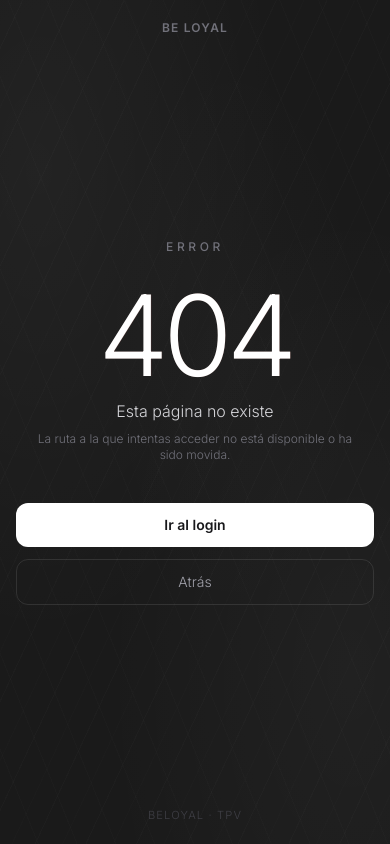
After one commit to AValeraP/BeLoyal, a PHP site: page /Vista/Error404.php in a window 390 px wide. The commit adds this page. Run offline with PHP 8.4, Linux system fonts and the light colour scheme; some libraries are stand-ins or nearby versions.

Commit message:
feat(404Error): añadido error 404 y responsividad

```diff
--- /dev/null
+++ b/Vista/Error404.php
@@ -0,0 +1,73 @@
+<!DOCTYPE html>
+<html lang="es">
+<head>
+    <meta charset="UTF-8">
+    <meta name="viewport" content="width=device-width, initial-scale=1.0">
+    <title>404 – Be Loyal</title>
+    <script src="https://cdn.tailwindcss.com"></script>
+    <script>
+    tailwind.config = {
+        theme: { extend: { fontFamily: { inter: ['Inter', 'sans-serif'], dm: ["'DM Sans'", 'Arial', 'sans-serif'] } } }
+    }
+    </script>
+    <link href="https://fonts.googleapis.com/css2?family=Inter:wght@300;400;500;600&family=DM+Sans:wght@400;500;600;700&display=swap" rel="stylesheet">
+    <style>
+        @keyframes fadeUp { from { opacity: 0; transform: translateY(12px); } to { opacity: 1; transform: translateY(0); } }
+        .fade-up { animation: fadeUp .5s ease both; }
+        .fade-up-d1 { animation: fadeUp .5s ease .1s both; }
+        .fade-up-d2 { animation: fadeUp .5s ease .2s both; }
+        .fade-up-d3 { animation: fadeUp .5s ease .3s both; }
+
+        /* Glitch sutil sobre el 404 */
+        @keyframes glitch {
+            0%, 100% { text-shadow: none; }
+            20%      { text-shadow: 2px 0 rgba(248,113,113,0.35), -2px 0 rgba(110,231,183,0.25); }
+            40%      { text-shadow: -1px 0 rgba(110,231,183,0.25), 1px 0 rgba(248,113,113,0.35); }
+            60%      { text-shadow: 1px 0 rgba(248,113,113,0.25); }
+        }
+        .glitch { animation: glitch 4.5s infinite; }
+    </style>
+</head>
+<body class="font-inter min-h-screen flex items-center justify-center px-4 text-white relative overflow-hidden"
+      style="background-color:#1a1a1a;background-image:radial-gradient(ellipse at 10% 20%,rgba(255,255,255,.04) 0%,transparent 50%),radial-gradient(ellipse at 90% 80%,rgba(255,255,255,.03) 0%,transparent 50%),radial-gradient(ellipse at 60% 40%,rgba(200,200,200,.02) 0%,transparent 40%),repeating-linear-gradient(115deg,transparent 0px,transparent 20px,rgba(255,255,255,.015) 20px,rgba(255,255,255,.015) 21px,transparent 21px,transparent 45px,rgba(255,255,255,.008) 45px,rgba(255,255,255,.008) 46px),repeating-linear-gradient(68deg,transparent 0px,transparent 35px,rgba(255,255,255,.01) 35px,rgba(255,255,255,.01) 36px)">
+
+    <!-- Marca esquina -->
+    <div class="absolute top-5 left-1/2 -translate-x-1/2 sm:top-6 sm:left-6 sm:translate-x-0 text-xs font-semibold tracking-widest uppercase text-zinc-500">
+        Be Loyal
+    </div>
+
+    <div class="text-center max-w-md w-full">
+
+        <p class="fade-up text-xs font-medium uppercase tracking-[0.3em] text-zinc-500 mb-6">Error</p>
+
+        <h1 class="fade-up-d1 glitch text-[7rem] sm:text-[10rem] font-light leading-none tracking-tighter text-white mb-2">
+            404
+        </h1>
+
+        <p class="fade-up-d2 text-base sm:text-lg font-light text-zinc-300 mb-2">
+            Esta página no existe
+        </p>
+        <p class="fade-up-d2 text-xs sm:text-sm font-light text-zinc-500 mb-10 max-w-xs mx-auto">
+            La ruta a la que intentas acceder no está disponible o ha sido movida.
+        </p>
+
+        <div class="fade-up-d3 flex flex-col sm:flex-row gap-3 justify-center">
+            <a href="index.php?page=logout"
+               class="px-6 py-3 bg-white text-zinc-900 text-sm font-semibold rounded-xl hover:bg-zinc-100 transition">
+                Ir al login
+            </a>
+            <button onclick="history.back()"
+                    class="px-6 py-3 border border-white/10 text-zinc-400 text-sm font-light rounded-xl hover:text-white hover:border-white/30 transition">
+                Atrás
+            </button>
+        </div>
+
+    </div>
+
+    <!-- Footer minimalista -->
+    <div class="absolute bottom-5 left-0 right-0 text-center">
+        <p class="text-[0.7rem] font-light text-zinc-700 tracking-widest uppercase">BeLoyal · TPV</p>
+    </div>
+
+</body>
+</html>
--- a/Vista/Pasarelapago.php
+++ b/Vista/Pasarelapago.php
@@ -48,7 +48,7 @@
 <div id="pago-overlay" role="dialog" aria-modal="true" aria-label="Pasarela de pago"
      class="hidden fixed inset-0 bg-black/75 backdrop-blur-[6px] z-[9999] items-center justify-center font-dm">
 
-    <div class="pago-modal bg-[#111] border border-white/[0.08] rounded-3xl w-[400px] max-w-[96vw] pb-[1.6rem] shadow-[0_32px_80px_rgba(0,0,0,0.6)] overflow-hidden">
+    <div class="pago-modal bg-[#111] border border-white/[0.08] rounded-3xl w-[400px] max-w-[94vw] max-h-[94vh] overflow-y-auto pb-[1.6rem] shadow-[0_32px_80px_rgba(0,0,0,0.6)]">
 
         <!-- Cabecera -->
         <div class="flex items-center justify-between px-[1.4rem] py-[0.9rem] bg-black border-b border-white/[0.06]">
--- a/index.php
+++ b/index.php
@@ -137,6 +137,6 @@ switch ($page) {
 
     default:
         http_response_code(404);
-        echo "Página no encontrada.";
+        require_once __DIR__ . '/Vista/Error404.php';
         break;
 }
```
Also changed, not shown: Vista/PanelAdmin.php (+60 -25 lines), Vista/PanelEmpleado.php (+52 -9 lines).
